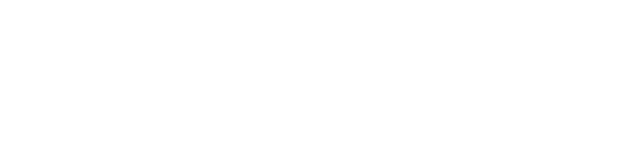
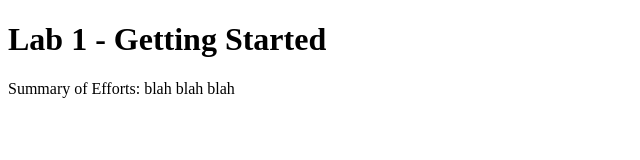
Before and after one commit to wmodes/cst252x, a plain HTML site: page lab1/index.html in a window 1280 px wide. Shown: the whole page, without its empty margins (0-640 px from the left). Drawn offline with Linux system fonts and the light colour scheme.

Commit message:
Modified index

```diff
--- a/lab1/index.html
+++ b/lab1/index.html
@@ -1,11 +1,13 @@
 <!DOCTYPE html>
 <html>
 <head>
-	<title>Lab X - Subject/Topic</title>
+	<title>Lab 1 - Getting Started</title>
 	<link rel="stylesheet" type="text/css" href="../css/site.css">
 	<link rel="stylesheet" type="text/css" href="css/lab.css">
 </head>
 <body>
+	<h1>Lab 1 - Getting Started</h1>
+	<p>Summary of Efforts: blah blah blah</p>
 
 </body>
 </html>
```
